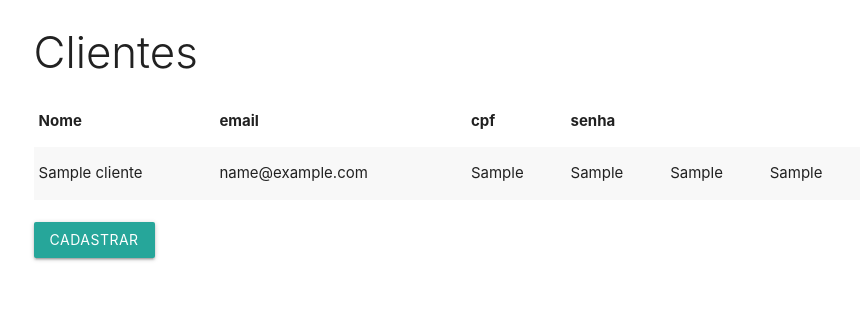
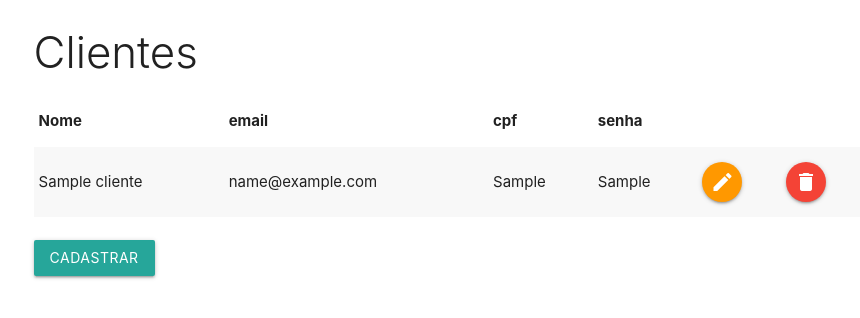
Before and after one commit to JulioFonseca/aprendiz-opovo-backend, a PHP site: page / in a window 1280 px wide. Shown: the top 318 px of the page, without its empty margins (191-1051 px from the left). Run offline with PHP 8.4, Linux system fonts and the light colour scheme; tables that the repository leaves empty or names only in its code hold one stand-in row (values such as "Sample post").

Commit message:
corrigir um erro de formatacao

```diff
--- a/index.php
+++ b/index.php
@@ -14,19 +14,19 @@
 		require_once 'conexao.php';
 		$sql = "SELECT * FROM clientes";
 				$res = mysqli_query($conn, $sql);
-
+				//exibir um toast com a mensagem apos o cadastro
 				if (isset($_SESSION['mensagem'])) {
 
 					?>
 					<script type="text/javascript">
 						window.onload = function() {
 							M.toast({
-					html: '<?php echo $_SESSION['mensagem']; ?>'
-				})
+						html: '<?php echo $_SESSION['mensagem']; ?>'})
 													}
 					</script>
 	<?php
 				}
+		//fechar a sessao para não aparecer a mensagem depois de atualizar a pagina
 		session_unset();
 	?>
 </head>
@@ -56,8 +56,8 @@
 				<td><?php echo $escrever['cpf'] ?></td>
 				<td><?php echo $escrever['senha'] ?></td>
 				<!-- botao de editar e excluir -->
-				<td><?php echo $escrever['senha'] ?></td>
-				<td><?php echo $escrever['senha'] ?></td>
+				<td> <a href="" class='btn-floating orange'><i class='material-icons'>edit</i></a></td>
+				<td> <a href="" class='btn-floating red'><i class='material-icons'>delete</i></a></td>
 			</tr>
 		<?php
 						}
```
Lines whose indentation alone changed are shown as unchanged.
